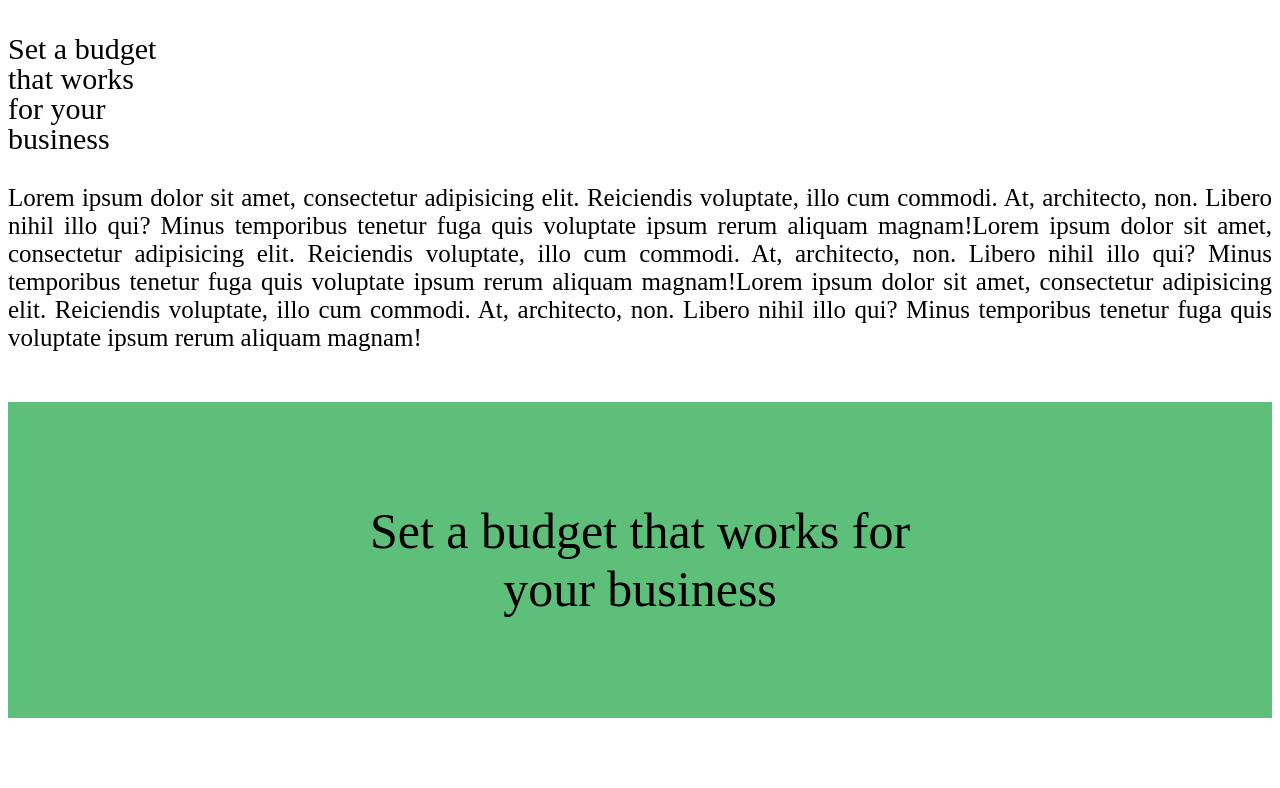
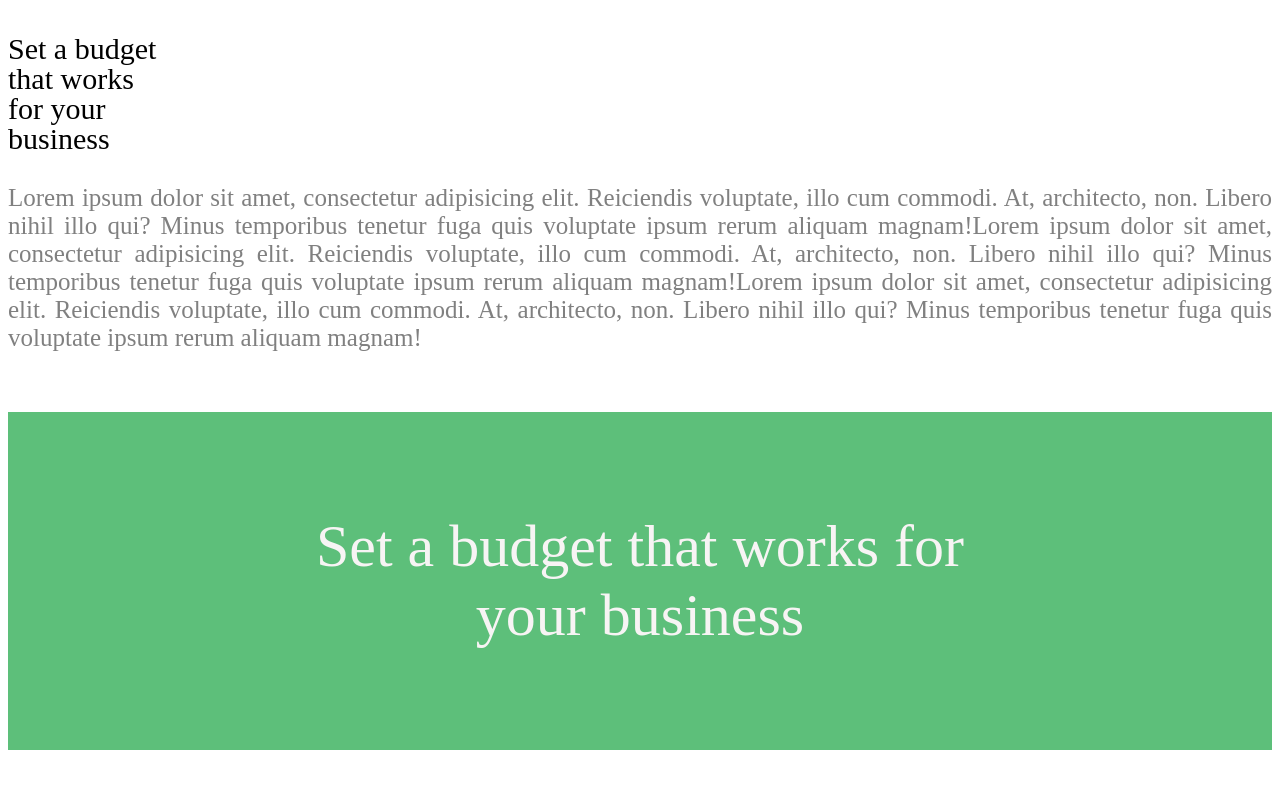
Before and after one commit to sahintalukder/second-project, a plain HTML site: page index.html in a window 1280 px wide. Shown: the part 1026-1814 px from the top of the page. Drawn offline with Linux system fonts and the light colour scheme.

Commit message:
Add files via upload

```diff
--- a/css/style.css
+++ b/css/style.css
@@ -37,12 +37,17 @@ div{
 .second{
 
 	text-align: justify;
+	font-color:grey;
+	color: grey;
 }
 .third{
 
 	padding: 100px;
-	font-size: 50px;
+	font-size: 60px;
 	background-color: #0a9f36a8;
+
+	color: #f7f4f4;
+	/*! font-style: ; */
 }
 .firstimage{
 
```
